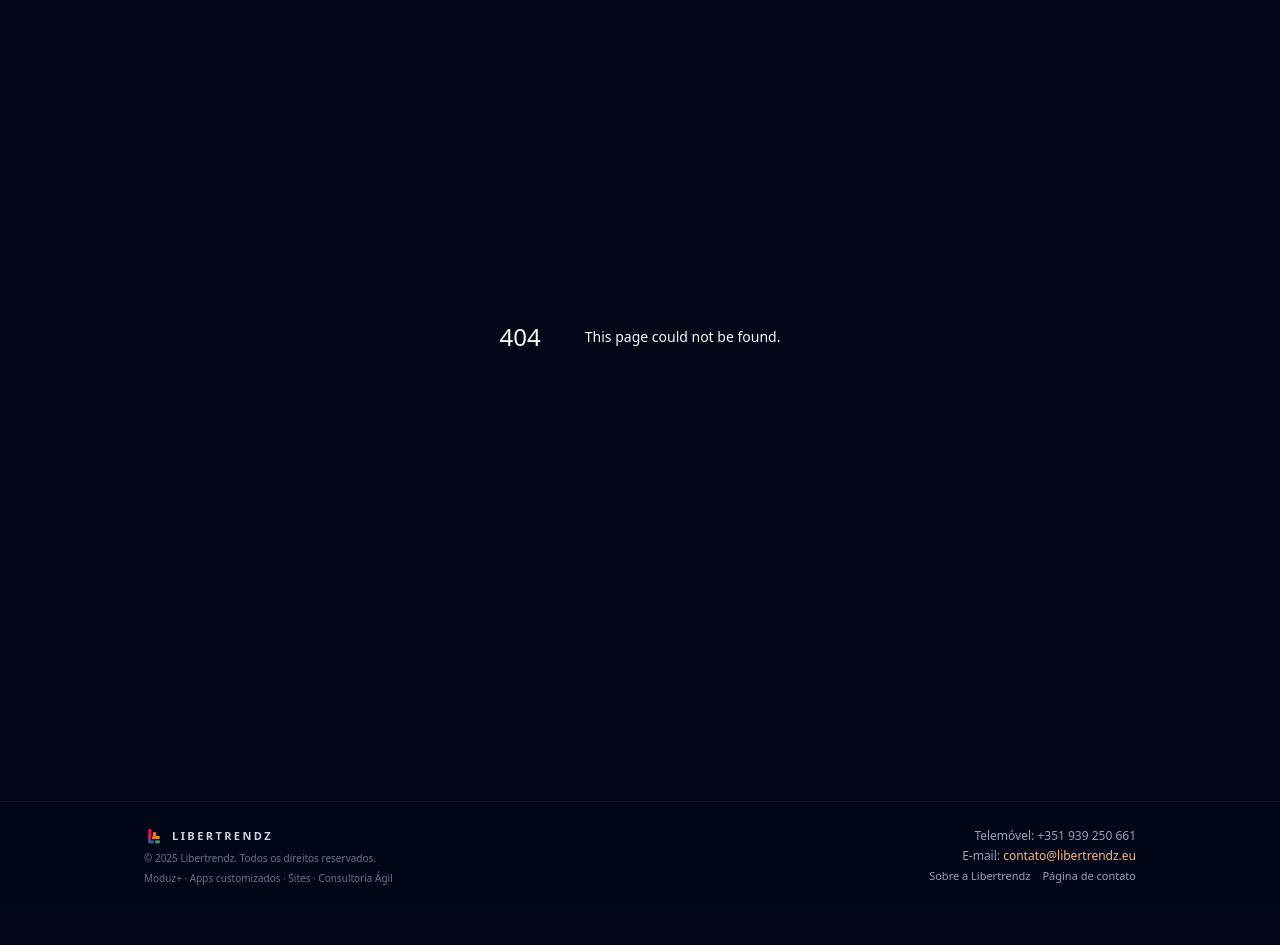
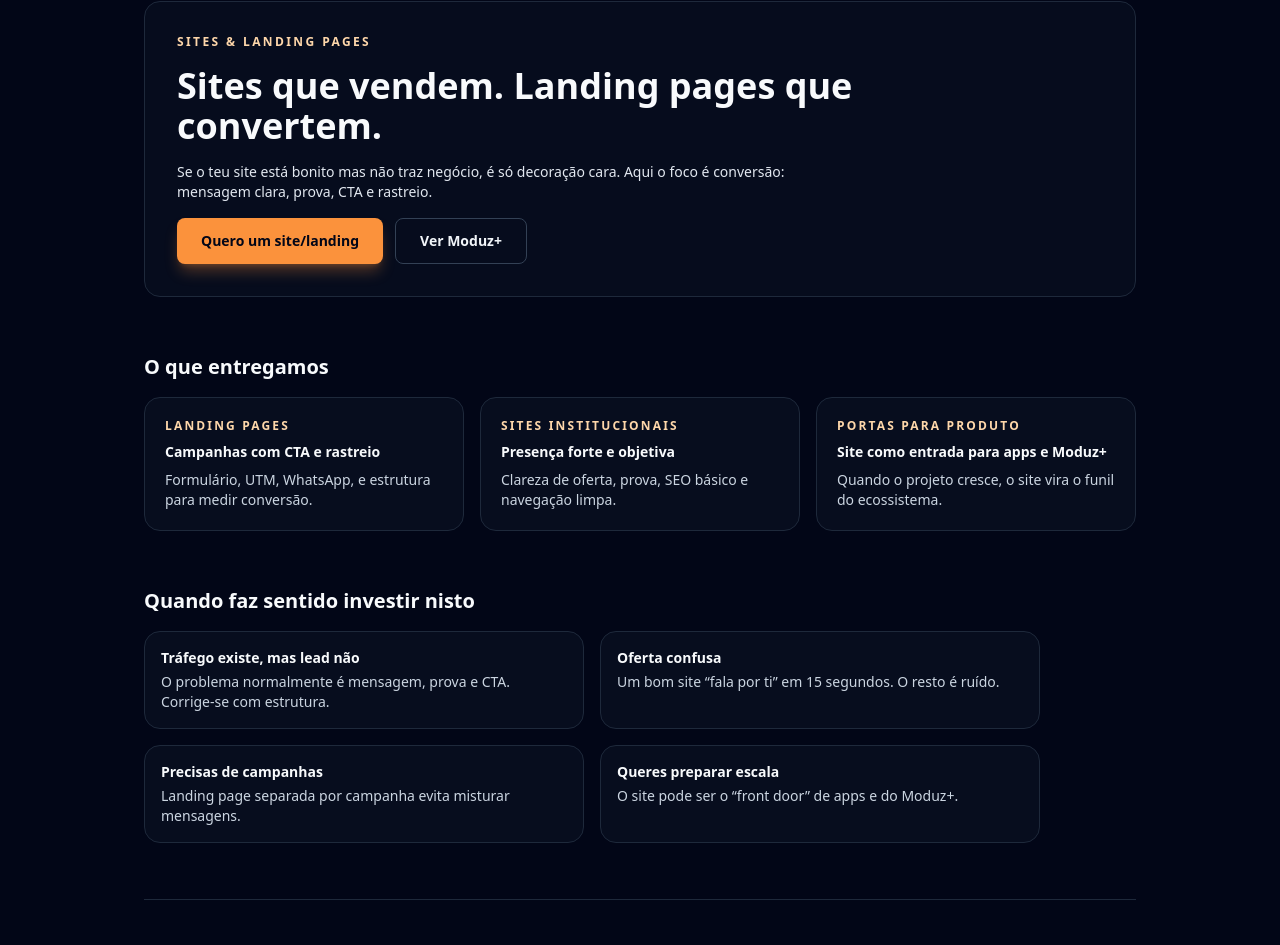
Before and after one commit to libertrendz/libertrendz-site, a Next.js app: page /sites in a window 1280 px wide. Before the commit this address had no page. Shown: the part 148-1093 px from the top of the page. Before the commit the page ends 1058 px from the top, so only its background shows below. Built offline with nearby package versions, Linux system fonts and the light colour scheme.

Commit message:
Add SitesPage component with landing page content

```diff
--- /dev/null
+++ b/app/sites/page.tsx
@@ -0,0 +1,143 @@
+// app/sites/page.tsx
+export default function SitesPage() {
+  return (
+    <main className="min-h-[calc(100vh-5rem)] bg-slate-950 text-slate-50">
+      <section className="container-page py-12 lg:py-16 space-y-14">
+        {/* HERO — tangerina com presença */}
+        <div className="relative overflow-hidden rounded-2xl border border-slate-800 bg-slate-900/35 p-8">
+          <div className="pointer-events-none absolute inset-0 bg-gradient-to-r from-accent-500/14 via-accent-400/8 to-transparent" />
+          <div className="relative z-10 max-w-3xl space-y-4">
+            <p className="text-xs font-semibold uppercase tracking-[0.2em] text-accent-300">
+              Sites & Landing Pages
+            </p>
+            <h1 className="text-3xl font-bold leading-tight md:text-4xl">
+              Sites que vendem. Landing pages que convertem.
+            </h1>
+            <p className="text-sm text-slate-200 max-w-2xl">
+              Se o teu site está bonito mas não traz negócio, é só decoração
+              cara. Aqui o foco é conversão: mensagem clara, prova, CTA e
+              rastreio.
+            </p>
+
+            <div className="mt-6 flex flex-wrap gap-3">
+              <a
+                href="/contato"
+                className="inline-flex items-center justify-center rounded-lg bg-accent-500 px-6 py-3 text-sm font-semibold text-slate-950 shadow-lg shadow-accent-500/30 transition hover:bg-accent-400"
+              >
+                Quero um site/landing
+              </a>
+              <a
+                href="/moduz"
+                className="inline-flex items-center justify-center rounded-lg border border-slate-700 px-6 py-3 text-sm font-semibold text-slate-100 transition hover:border-slate-500 hover:bg-slate-900/60"
+              >
+                Ver Moduz+
+              </a>
+            </div>
+          </div>
+        </div>
+
+        {/* O QUE ENTREGAMOS */}
+        <div className="space-y-4">
+          <h2 className="text-xl font-semibold text-slate-50">O que entregamos</h2>
+
+          <div className="grid gap-4 md:grid-cols-3">
+            <div className="rounded-2xl border border-slate-800 bg-slate-900/40 p-5 text-sm text-slate-200">
+              <p className="text-xs font-semibold uppercase tracking-[0.18em] text-accent-300">
+                Landing pages
+              </p>
+              <p className="mt-2 font-semibold text-slate-50">
+                Campanhas com CTA e rastreio
+              </p>
+              <p className="mt-2 text-slate-300">
+                Formulário, UTM, WhatsApp, e estrutura para medir conversão.
+              </p>
+            </div>
+
+            <div className="rounded-2xl border border-slate-800 bg-slate-900/40 p-5 text-sm text-slate-200">
+              <p className="text-xs font-semibold uppercase tracking-[0.18em] text-accent-300">
+                Sites institucionais
+              </p>
+              <p className="mt-2 font-semibold text-slate-50">
+                Presença forte e objetiva
+              </p>
+              <p className="mt-2 text-slate-300">
+                Clareza de oferta, prova, SEO básico e navegação limpa.
+              </p>
+            </div>
+
+            <div className="rounded-2xl border border-slate-800 bg-slate-900/40 p-5 text-sm text-slate-200">
+              <p className="text-xs font-semibold uppercase tracking-[0.18em] text-accent-300">
+                Portas para produto
+              </p>
+              <p className="mt-2 font-semibold text-slate-50">
+                Site como entrada para apps e Moduz+
+              </p>
+              <p className="mt-2 text-slate-300">
+                Quando o projeto cresce, o site vira o funil do ecossistema.
+              </p>
+            </div>
+          </div>
+        </div>
+
+        {/* QUANDO FAZ SENTIDO */}
+        <div className="space-y-4">
+          <h2 className="text-xl font-semibold text-slate-50">
+            Quando faz sentido investir nisto
+          </h2>
+          <div className="grid gap-4 md:grid-cols-2 max-w-4xl">
+            <div className="rounded-2xl border border-slate-800 bg-slate-900/40 p-4 text-sm text-slate-200">
+              <p className="mb-1 font-semibold text-slate-50">
+                Tráfego existe, mas lead não
+              </p>
+              <p className="text-slate-300">
+                O problema normalmente é mensagem, prova e CTA. Corrige-se com
+                estrutura.
+              </p>
+            </div>
+            <div className="rounded-2xl border border-slate-800 bg-slate-900/40 p-4 text-sm text-slate-200">
+              <p className="mb-1 font-semibold text-slate-50">
+                Oferta confusa
+              </p>
+              <p className="text-slate-300">
+                Um bom site “fala por ti” em 15 segundos. O resto é ruído.
+              </p>
+            </div>
+            <div className="rounded-2xl border border-slate-800 bg-slate-900/40 p-4 text-sm text-slate-200">
+              <p className="mb-1 font-semibold text-slate-50">
+                Precisas de campanhas
+              </p>
+              <p className="text-slate-300">
+                Landing page separada por campanha evita misturar mensagens.
+              </p>
+            </div>
+            <div className="rounded-2xl border border-slate-800 bg-slate-900/40 p-4 text-sm text-slate-200">
+              <p className="mb-1 font-semibold text-slate-50">
+                Queres preparar escala
+              </p>
+              <p className="text-slate-300">
+                O site pode ser o “front door” de apps e do Moduz+.
+              </p>
+            </div>
+          </div>
+        </div>
+
+        {/* CTA FINAL */}
+        <div className="pt-10 border-t border-slate-800 text-center space-y-4">
+          <h2 className="text-2xl font-semibold text-slate-50">
+            Quer um site que traga negócio?
+          </h2>
+          <p className="max-w-xl mx-auto text-sm text-slate-200">
+            Falamos do teu contexto, da oferta e do objetivo. Depois, desenhamos
+            a página certa para converter.
+          </p>
+          <a
+            href="/contato"
+            className="inline-flex items-center justify-center rounded-lg bg-accent-500 px-6 py-3 text-sm font-semibold text-slate-950 shadow-lg shadow-accent-500/30 transition hover:bg-accent-400"
+          >
+            Falar sobre site/landing
+          </a>
+        </div>
+      </section>
+    </main>
+  );
+}
```
